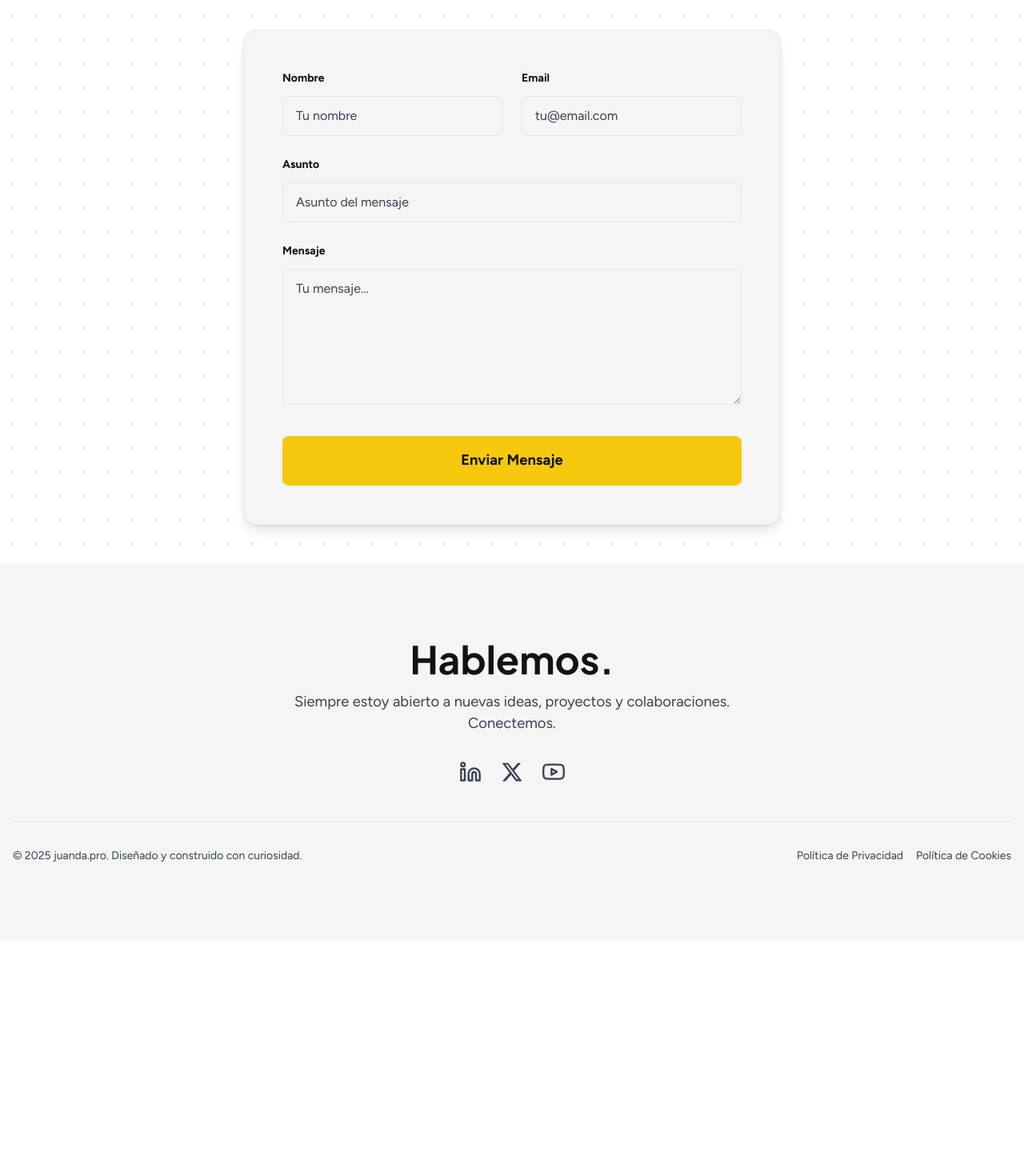
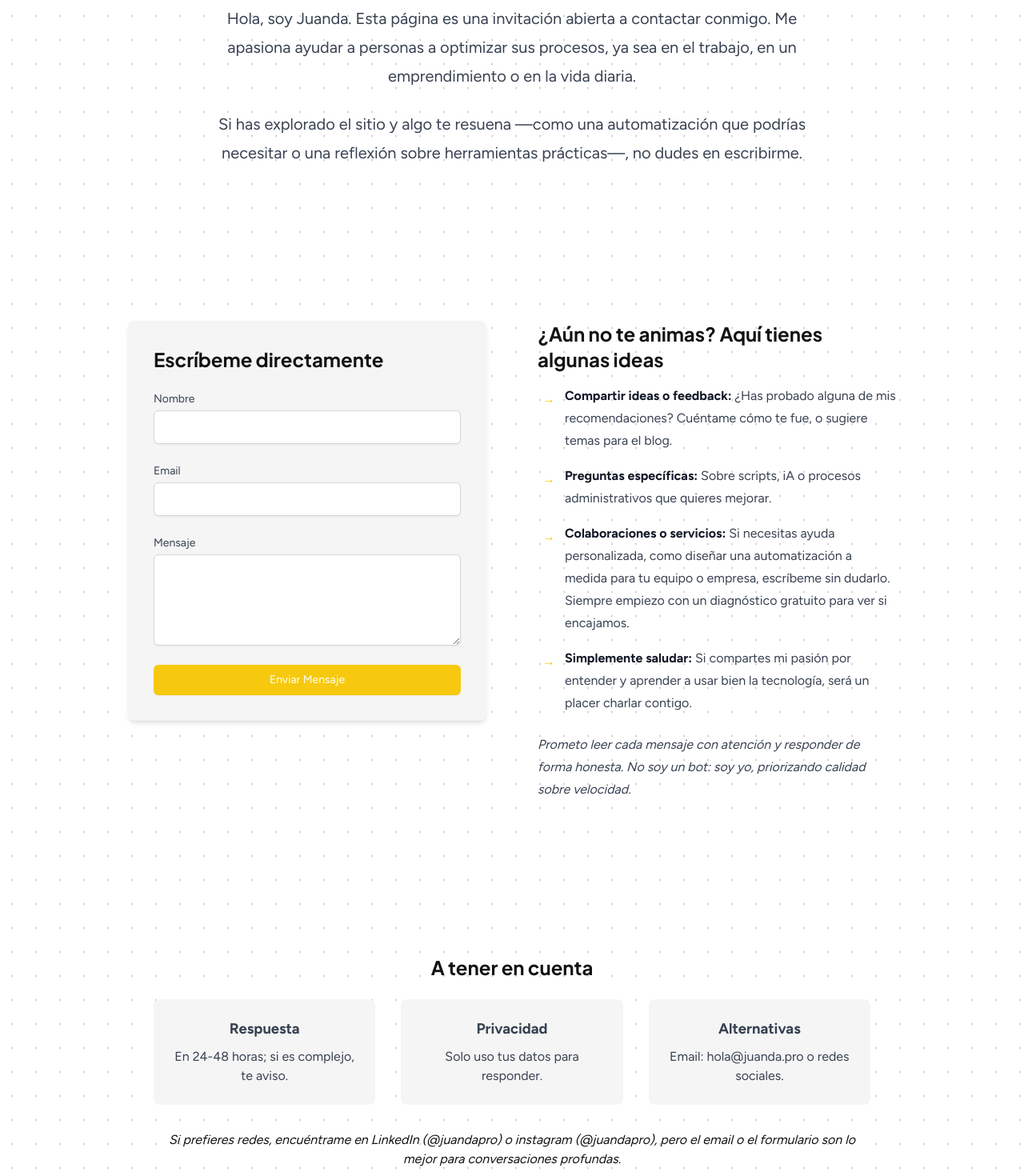
Before and after one commit to juanda-pro/juanda.pro, a Vue app in the folder app/: page /contacto in a window 1280 px wide. Shown: the part 540-2010 px from the top of the page at 80% size. Before the commit the page ends 1716 px from the top, so only its background shows below. Built offline with nearby package versions, Linux system fonts and the light colour scheme.

Commit message:
feat(contact): Crear página de contacto con nuevo diseño y contenido

```diff
--- a/app/src/router/index.ts
+++ b/app/src/router/index.ts
@@ -47,7 +47,7 @@ const router = createRouter({
     {
       path: '/contacto',
       name: 'contacto',
-      component: () => import('../views/ContactView.vue')
+      component: () => import('../views/ContactoView.vue')
     },
     {
       path: '/politica-de-privacidad',
--- /dev/null
+++ b/app/src/views/ContactoView.vue
@@ -0,0 +1,150 @@
+<script setup>
+import PageLayout from '@/components/PageLayout.vue';
+import PageHeader from '@/components/PageHeader.vue';
+import SectionWrapper from '@/components/SectionWrapper.vue';
+import { ref, onMounted } from 'vue';
+
+const formData = ref({
+  name: '',
+  email: '',
+  message: '',
+});
+
+const handleSubmit = () => {
+  // Aquí se podría añadir la lógica para enviar el formulario
+  console.log('Formulario enviado:', formData.value);
+  alert('Mensaje enviado. ¡Gracias por conectar!');
+};
+
+onMounted(() => {
+  document.querySelectorAll('.fade-in-element').forEach((el, index) => {
+    setTimeout(() => {
+      el.classList.add('visible');
+    }, 100 * (index + 1));
+  });
+});
+</script>
+
+<template>
+  <PageLayout>
+    <!-- Header -->
+    <SectionWrapper spacing="tight">
+      <PageHeader subtitle="¿Idea para automatizar un proceso? ¿Preguntas sobre iA? Escríbeme sin compromiso, estaré encantado de charlar.">
+        Contacto
+      </PageHeader>
+    </SectionWrapper>
+
+    <!-- Introducción -->
+    <SectionWrapper spacing="loose">
+      <div class="max-w-3xl mx-auto text-center prose prose-lg lg:prose-xl dark:prose-invert text-secondary-light dark:text-secondary-dark fade-in-element">
+        <p>
+          Hola, soy Juanda. Esta página es una invitación abierta a contactar conmigo. Me apasiona ayudar a personas a optimizar sus procesos, ya sea en el trabajo, en un emprendimiento o en la vida diaria.
+        </p>
+        <p>
+          Si has explorado el sitio y algo te resuena —como una automatización que podrías necesitar o una reflexión sobre herramientas prácticas—, no dudes en escribirme.
+        </p>
+      </div>
+    </SectionWrapper>
+
+    <!-- Formulario y Sección de Ideas -->
+    <SectionWrapper>
+      <div class="max-w-5xl mx-auto grid md:grid-cols-2 gap-16 items-start">
+        <!-- Columna del Formulario -->
+        <div class="bg-surface-light dark:bg-surface-dark p-8 rounded-lg shadow-md fade-in-element delay-100">
+          <h3 class="text-2xl font-bold font-heading text-primary-light dark:text-primary-dark mb-6">Escríbeme directamente</h3>
+          <form @submit.prevent="handleSubmit" class="space-y-6">
+            <div>
+              <label for="name" class="block text-sm font-medium text-secondary-light dark:text-secondary-dark">Nombre</label>
+              <input type="text" id="name" v-model="formData.name" required class="mt-1 block w-full px-3 py-2 bg-white dark:bg-gray-800 border border-gray-300 dark:border-gray-600 rounded-md shadow-sm focus:outline-none focus:ring-brand-accent focus:border-brand-accent">
+            </div>
+            <div>
+              <label for="email" class="block text-sm font-medium text-secondary-light dark:text-secondary-dark">Email</label>
+              <input type="email" id="email" v-model="formData.email" required class="mt-1 block w-full px-3 py-2 bg-white dark:bg-gray-800 border border-gray-300 dark:border-gray-600 rounded-md shadow-sm focus:outline-none focus:ring-brand-accent focus:border-brand-accent">
+            </div>
+            <div>
+              <label for="message" class="block text-sm font-medium text-secondary-light dark:text-secondary-dark">Mensaje</label>
+              <textarea id="message" v-model="formData.message" rows="4" required class="mt-1 block w-full px-3 py-2 bg-white dark:bg-gray-800 border border-gray-300 dark:border-gray-600 rounded-md shadow-sm focus:outline-none focus:ring-brand-accent focus:border-brand-accent"></textarea>
+            </div>
+            <div>
+              <button type="submit" class="w-full flex justify-center py-2 px-4 border border-transparent rounded-md shadow-sm text-sm font-medium text-white bg-brand-accent hover:bg-brand-accent/90 focus:outline-none focus:ring-2 focus:ring-offset-2 focus:ring-brand-accent transition-colors">
+                Enviar Mensaje
+              </button>
+            </div>
+          </form>
+        </div>
+
+        <!-- Columna de Ideas -->
+        <div class="prose dark:prose-invert fade-in-element delay-200">
+          <h3 class="text-2xl font-bold font-heading text-primary-light dark:text-primary-dark mb-4">¿Aún no te animas? Aquí tienes algunas ideas</h3>
+          <ul class="list-none p-0 space-y-4">
+            <li class="flex items-start">
+              <span class="text-brand-accent mr-3 mt-1">→</span>
+              <span><strong>Compartir ideas o feedback:</strong> ¿Has probado alguna de mis recomendaciones? Cuéntame cómo te fue, o sugiere temas para el blog.</span>
+            </li>
+            <li class="flex items-start">
+              <span class="text-brand-accent mr-3 mt-1">→</span>
+              <span><strong>Preguntas específicas:</strong> Sobre scripts, iA o procesos administrativos que quieres mejorar.</span>
+            </li>
+            <li class="flex items-start">
+              <span class="text-brand-accent mr-3 mt-1">→</span>
+              <span><strong>Colaboraciones o servicios:</strong> Si necesitas ayuda personalizada, como diseñar una automatización a medida para tu equipo o empresa, escríbeme sin dudarlo. Siempre empiezo con un diagnóstico gratuito para ver si encajamos.</span>
+            </li>
+            <li class="flex items-start">
+              <span class="text-brand-accent mr-3 mt-1">→</span>
+              <span><strong>Simplemente saludar:</strong> Si compartes mi pasión por entender y aprender a usar bien la tecnología, será un placer charlar contigo.</span>
+            </li>
+          </ul>
+          <p class="mt-6 italic">Prometo leer cada mensaje con atención y responder de forma honesta. No soy un bot: soy yo, priorizando calidad sobre velocidad.</p>
+        </div>
+      </div>
+    </SectionWrapper>
+
+    <!-- Sección de Expectativas -->
+    <SectionWrapper spacing="loose">
+      <div class="max-w-4xl mx-auto text-center fade-in-element delay-300">
+        <h3 class="text-2xl font-bold font-heading text-primary-light dark:text-primary-dark mb-6">A tener en cuenta</h3>
+        <div class="grid md:grid-cols-3 gap-8 text-secondary-light dark:text-secondary-dark">
+          <div class="bg-surface-light dark:bg-surface-dark p-6 rounded-lg">
+            <h4 class="font-bold text-lg mb-2">Respuesta</h4>
+            <p>En 24-48 horas; si es complejo, te aviso.</p>
+          </div>
+          <div class="bg-surface-light dark:bg-surface-dark p-6 rounded-lg">
+            <h4 class="font-bold text-lg mb-2">Privacidad</h4>
+            <p>Solo uso tus datos para responder.</p>
+          </div>
+          <div class="bg-surface-light dark:bg-surface-dark p-6 rounded-lg">
+            <h4 class="font-bold text-lg mb-2">Alternativas</h4>
+            <p>Email: hola@juanda.pro o redes sociales.</p>
+          </div>
+        </div>
+        <p class="mt-8 italic">Si prefieres redes, encuéntrame en LinkedIn (@juandapro) o instagram (@juandapro), pero el email o el formulario son lo mejor para conversaciones profundas.</p>
+      </div>
+    </SectionWrapper>
+
+    <!-- Cierre -->
+    <SectionWrapper spacing="tight">
+      <div class="text-center fade-in-element delay-400">
+        <p class="text-xl italic text-secondary-light dark:text-secondary-dark">Gracias por conectar. Cada conversación es una oportunidad de crear sinergias interesantes. ¡Espero tu mensaje!</p>
+      </div>
+    </SectionWrapper>
+
+  </PageLayout>
+</template>
+
+<style scoped>
+.fade-in-element {
+  opacity: 0;
+  transform: translateY(1rem);
+  transition: opacity 0.7s ease, transform 0.7s ease;
+}
+
+.fade-in-element.visible {
+  opacity: 1;
+  transform: translateY(0);
+}
+
+.delay-100 { transition-delay: 100ms; }
+.delay-200 { transition-delay: 200ms; }
+.delay-300 { transition-delay: 300ms; }
+.delay-400 { transition-delay: 400ms; }
+</style>
```
Also changed, not shown: 1 other file (tests, documents, lock files or other folders).
